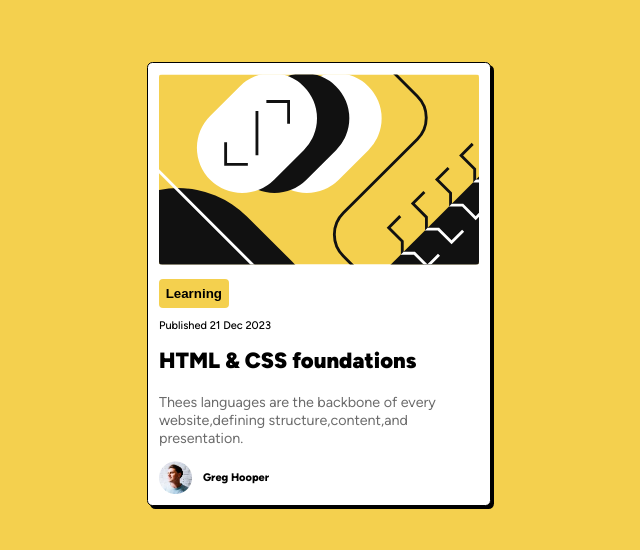
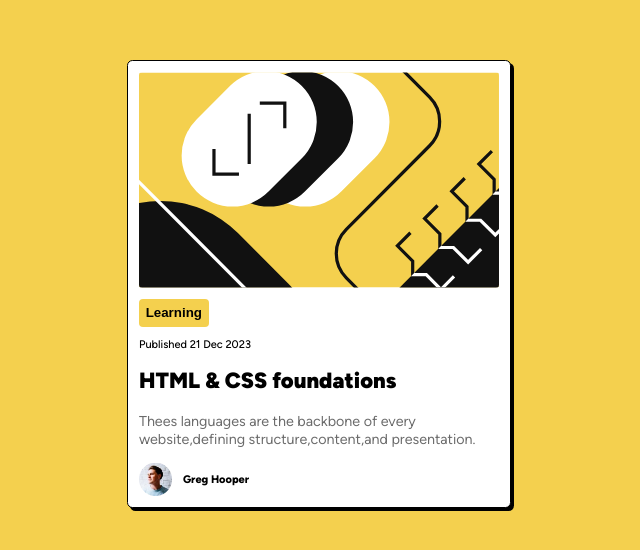
Before and after one commit to lh62863/blog-preview-card-main, a plain HTML site: page index.html in a window 1280 px wide. Shown: the part 116-666 px from the top of the page, without its empty margins (321-961 px from the left). Drawn offline with Linux system fonts and the light colour scheme.

Commit message:
add :hover

```diff
--- a/css/style.css
+++ b/css/style.css
@@ -3,7 +3,7 @@
     src: url('../assets/fonts/Figtree-VariableFont_wght.ttf') format('truetype');
     font-weight: 100 900; /* 可调节的字体粗细范围 */
     font-style: normal;
-  }
+}
 
 body {
     margin: 0;
@@ -33,9 +33,17 @@ main {
     box-shadow: 3px 3px black;
 }
 
+@media(min-width: 400px) {
+    .card {
+        max-width: 360px;
+    }
+}
+
 img {
+    display: block;
     width: 100%;
     border-radius: 0.3em;
+    object-fit: cover;
 }
 
 .button{
@@ -57,6 +65,11 @@ img {
 .card h1 {
     margin: 0.2em 0;
     font-weight: 1000;
+}
+
+.card h1:hover {
+    color: hsl(47, 88%, 63%);
+    cursor: pointer;
 }
 
 .profile {
--- a/index.html
+++ b/index.html
@@ -12,9 +12,7 @@
 <body>
   <main>
     <div class="card">
-      <div class="img" >
-        <img src="./assets/images/illustration-article.svg" alt="article" />
-      </div>
+        <img class="img" src="./assets/images/illustration-article.svg" alt="article" />
       <div class="button">
         <button>
           Learning
```
